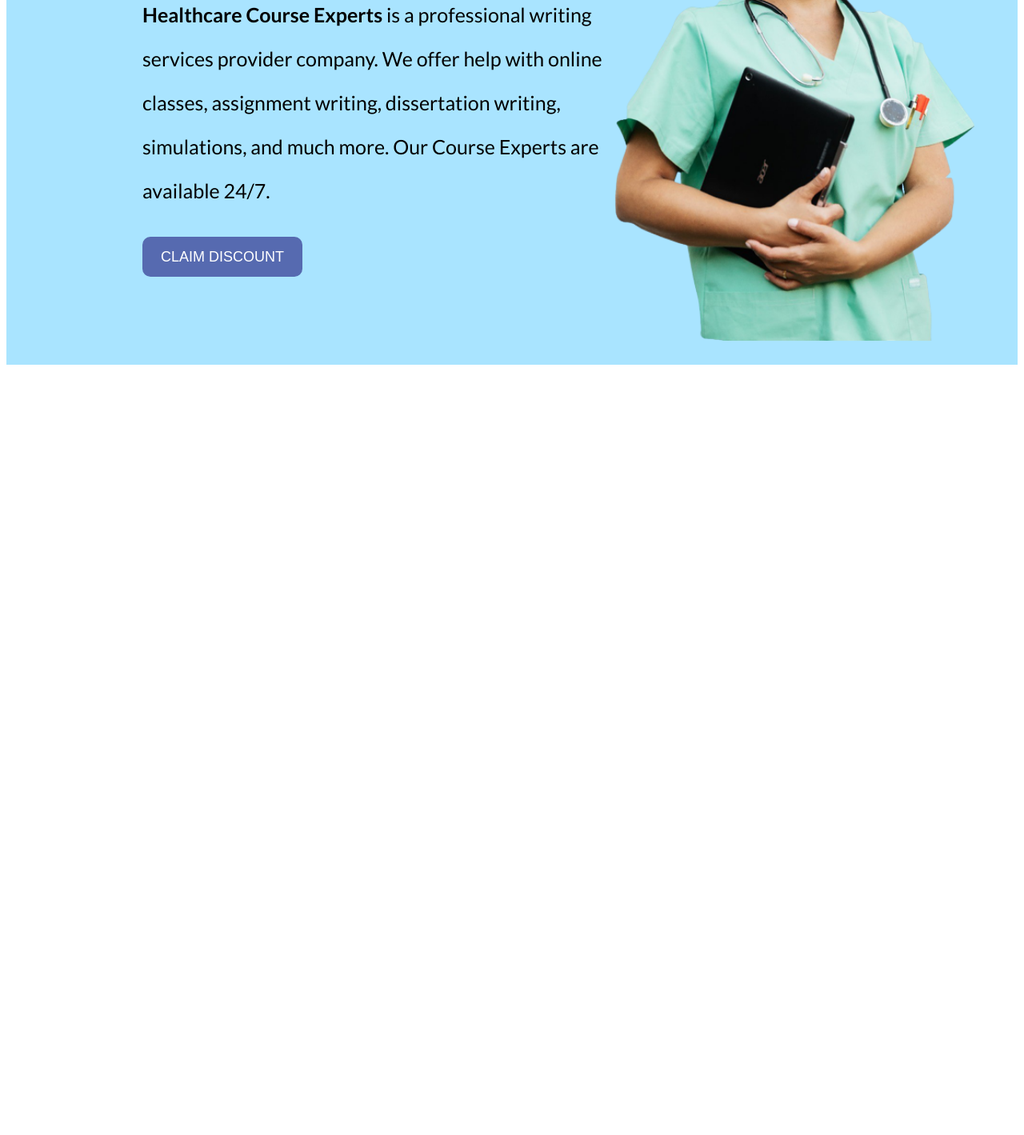
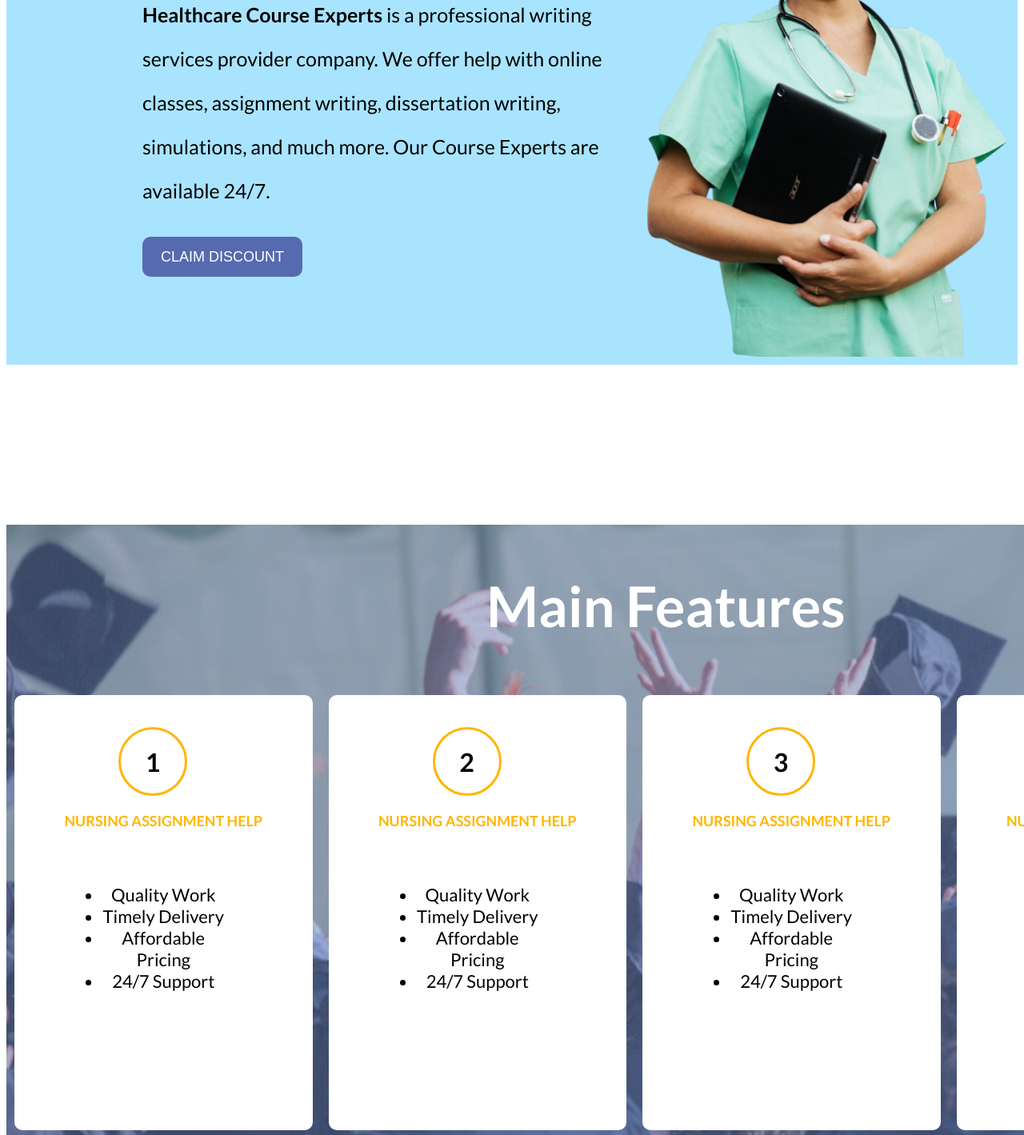
Before and after one commit to keldaalonso/landing_page, a plain HTML site: page index.html in a window 1280 px wide. Shown: the part 419-1838 px from the top of the page at 80% size. Before the commit the page ends 883 px from the top, so only its background shows below. Drawn offline with nearby package versions, Linux system fonts and the light colour scheme.

Commit message:
programs page started

```diff
--- a/index.html
+++ b/index.html
@@ -11,19 +11,19 @@
     <script src="https://kit.fontawesome.com/c34d9c87cd.js" crossorigin="anonymous"></script>
 </head>
 <body>
-    <div id="header">
+    <div id="home">
         <div class="container">
             <nav>
                 <div class="topnav-left">
                     <img src="assets/images/hce.png" alt="" class="logo" width="150px" height="50px"></div>
 
                     <ul id="sidemenu">
-                        <li class="nav-item"><a href="#header">HOME PAGE</a></li>
-                        <li class="nav-item"><a href="#about">PROGRAMS</a></li>
-                        <li class="nav-item"><a href="#services">COURSES</a></li>
-                        <li class="nav-item"><a href="#portfolio">ADMISSION</a></li>
-                        <li class="nav-item"><a href="#contact">ABOUT US</a></li>
-                        <li class="hover-effect" id="spec"><button class="btn-login" onclick="btn-active">LOGIN</button></li>
+                        <li class="nav-item"><a href="#home">HOME PAGE</a></li>
+                        <li class="nav-item"><a href="#programs">PROGRAMS</a></li>
+                        <li class="nav-item"><a href="#courses">COURSES</a></li>
+                        <li class="nav-item"><a href="#admission">ADMISSION</a></li>
+                        <li class="nav-item"><a href="#about">ABOUT US</a></li>
+                        <li class="hover-effect" id="spec"><button class="btn-login">LOGIN</button></li>
                         <li class="hover-effect" id="spec"><button class="btn-register" onclick="btn-active">REGISTER</button></li>
                         <i class="fa-sharp fa-solid fa-gear"></i>
                     </ul>
@@ -76,9 +76,66 @@
                         </form>
                     </div>
                 </div>
-
                 </div>
             </nav>
+
+<!--================Program Section================-->
+        <div id="programs">
+            <div class="container">
+                <h1 class="sub-title">Main Features</h1>
+                <div class="columns">
+                    <div>
+                        <div class="circle1" data-number="1">1</div>
+                        <h2 class="assign">NURSING ASSIGNMENT HELP</h2>
+                        <div class="listing">
+                            <ul>
+                                <li>Quality Work</li>
+                                <li>Timely Delivery</li>
+                                <li>Affordable Pricing</li>
+                                <li>24/7 Support</li>
+                            </ul>
+                        </div>
+                    </div>
+                    <div>
+                        <div class="circle1" data-number="2">2</div>
+                        <h2 class="assign">NURSING ASSIGNMENT HELP</h2>
+                        <div class="listing">
+                            <ul>
+                                <li>Quality Work</li>
+                                <li>Timely Delivery</li>
+                                <li>Affordable Pricing</li>
+                                <li>24/7 Support</li>
+                            </ul>
+                        </div>
+                    </div>
+                    <div>
+                        <div class="circle1" data-number="3">3</div>
+                        <h2 class="assign">NURSING ASSIGNMENT HELP</h2>
+                        <div class="listing">
+                            <ul>
+                                <li>Quality Work</li>
+                                <li>Timely Delivery</li>
+                                <li>Affordable Pricing</li>
+                                <li>24/7 Support</li>
+                            </ul>
+                        </div>
+                    </div>
+                    <div>
+                        <div class="circle1" data-number="4">4</div>
+                        <h2 class="assign">NURSING ASSIGNMENT HELP</h2>
+                        <div class="listing">
+                            <ul>
+                                <li>Quality Work</li>
+                                <li>Timely Delivery</li>
+                                <li>Affordable Pricing</li>
+                                <li>24/7 Support</li>
+                            </ul>
+                        </div>
+                    </div>
+                </div>
+
+            </div>
+        </div>
         </div>
     <script src="script.js"></script>
     <script src="https://unpkg.com/ionicons@4.5.10-0/dist/ionicons.js"></script>
--- a/style.css
+++ b/style.css
@@ -334,10 +334,144 @@ button.btn1{
 }
 img.nurse-lady{
     position: absolute;
+    left: 40px;
     width: 450px;
     height: 650px;
-    bottom: -80px;
+    bottom: -100px;
 }
 .lady{
     margin-bottom: 100px;
 }
+
+#programs .container {
+    background-image: linear-gradient(0deg, rgba(109, 141, 201, 0.5), rgba(109, 141, 201, 0.5)), url('assets/images/grad.png');
+    background-size: cover;
+    background-repeat: no-repeat;
+    background-position: center center;
+    /* Increase the container height */
+    height: 900px; /* Adjust the height as needed */
+    width: 1550px;
+    position: relative;
+    margin-top: 200px;
+}
+
+.columns {
+    display: grid;
+    grid-template-columns: repeat(4, 1fr);
+    grid-gap: 20px;
+    margin-top: 50px;
+}
+
+.columns div {
+    position: relative;
+    background: #fff;
+    padding: 40px;
+    font-size: 13px;
+    font-weight: 300;
+    border-radius: 10px;
+    transition: background 0.5s, transform 0.5s;
+    text-align: center; /* Center-align the content */
+}
+
+/* Add custom styles for each circle */
+.circle1[data-number="1"] {
+    background-color: white;
+    color: black;
+    border: 3px #FFB600 solid;
+    border-radius: 100%;
+    width: 0px; /* Adjust the width */
+    height: 0px; /* Adjust the height */
+    display: flex;
+    align-items: center;
+    justify-content: center;
+    font-size: 32px; /* Adjust the font size */
+    font-weight: bold;
+    margin-bottom: 20px;
+    margin-left: 90px;
+}
+
+.listing li {
+    margin-right: 20px; /* Adjust the spacing between items */
+    vertical-align: auto; /* Align the text vertically in the middle */
+    font-size: 22px;
+    gap: 20px;
+}
+
+.listing ul{
+    display: inline-block;
+    list-style-type: disc;
+    margin-top: 1em;
+    margin-bottom: 1em;
+    margin-left: -10px;
+    margin-right: 10px;
+    padding-left: 40px;
+}
+.circle1[data-number="2"] {
+    background-color: white;
+    color: black;
+    border: 3px #FFB600 solid;
+    border-radius: 100%;
+    width: 0px; /* Adjust the width */
+    height: 0px; /* Adjust the height */
+    display: flex;
+    align-items: center;
+    justify-content: center;
+    font-size: 32px; /* Adjust the font size */
+    font-weight: bold;
+    margin-bottom: 20px;
+    margin-left: 90px;
+}
+
+.circle1[data-number="3"] {
+    background-color: white;
+    color: black;
+    border: 3px #FFB600 solid;
+    border-radius: 100%;
+    width: 0px; /* Adjust the width */
+    height: 0px; /* Adjust the height */
+    display: flex;
+    align-items: center;
+    justify-content: center;
+    font-size: 32px; /* Adjust the font size */
+    font-weight: bold;
+    margin-bottom: 20px;
+    margin-left: 90px;
+}
+
+.circle1[data-number="4"] {
+    background-color: white;
+    color: black;
+    border: 3px #FFB600 solid;
+    border-radius: 100%;
+    width: 0px; /* Adjust the width */
+    height: 0px; /* Adjust the height */
+    display: flex;
+    align-items: center;
+    justify-content: center;
+    font-size: 32px; /* Adjust the font size */
+    font-weight: bold;
+    margin-bottom: 20px;
+    margin-left: 90px;
+}
+
+
+.assign{
+    font-size: 18px;
+    font-weight: bold;
+    margin-bottom: 15px;
+    color: #FFB600;
+}
+.sub-title{
+    padding: 30px 0;
+    position: absolute;
+    bottom: 700px;
+    left: 600px;
+}
+.container h1{
+    color: white;
+    font-size: 70px;
+    font-family: 'Lato';
+}
+.circle1{
+    border-radius: 50px;
+}
```
Also changed, not shown: assets/images/grad.png (added).
